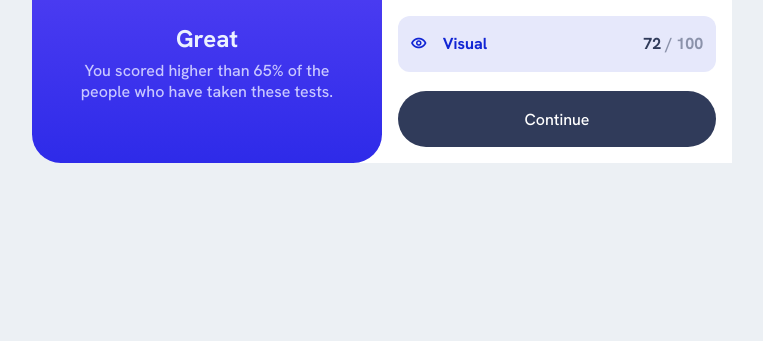
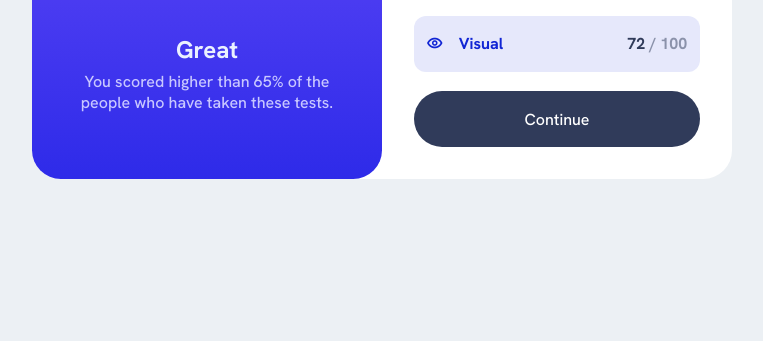
Before and after one commit to abraund/Challenges, a plain HTML site: page frontend-mentor/results-summary-component-main/index.html in a window 1280 px wide. Shown: the part 459-800 px from the top of the page, without its empty margins (258-1021 px from the left). Drawn offline with nearby package versions, Linux system fonts and the light colour scheme.

Commit message:
Touches.

```diff
--- a/frontend-mentor/results-summary-component-main/styles.css
+++ b/frontend-mentor/results-summary-component-main/styles.css
@@ -158,10 +158,14 @@ body {
         display: grid;
         grid-template-columns: 1fr 1fr;
         margin: 3rem;
-        border-radius: 1.8rem 0 0 1.8rem;
+        border-radius: 1.8rem 1.8rem 1.8rem 1.8rem;
 
     }
     .result__overall-container {
         border-radius: 1.8em;
     }
+
+    .result__breakdown-container {
+        padding: 2rem;
+    }
 }
```
